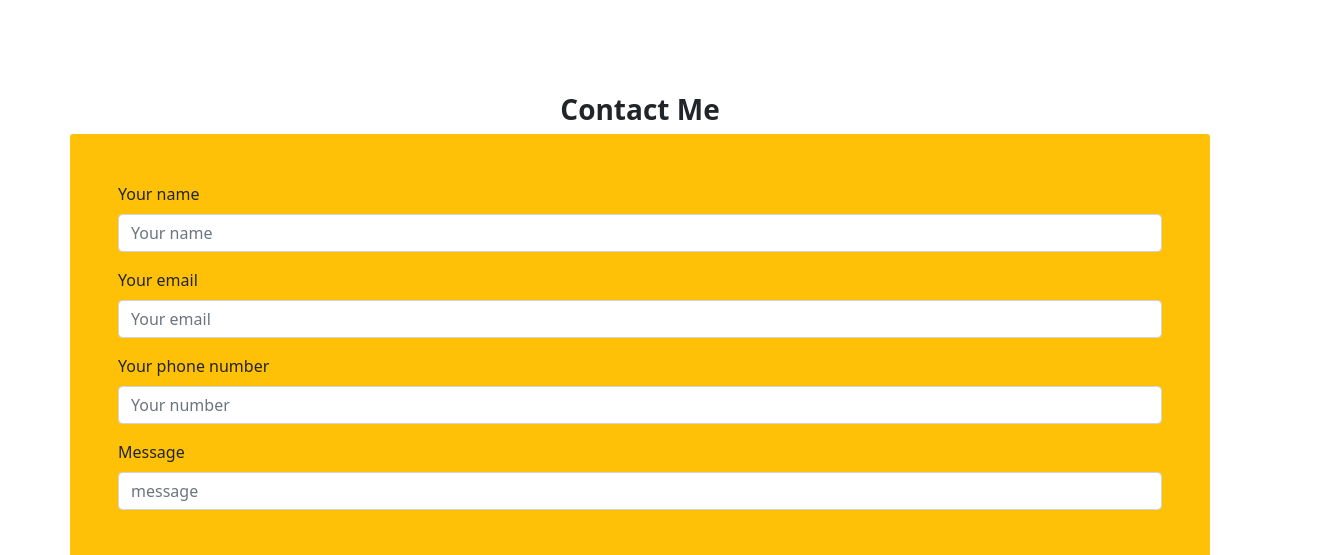
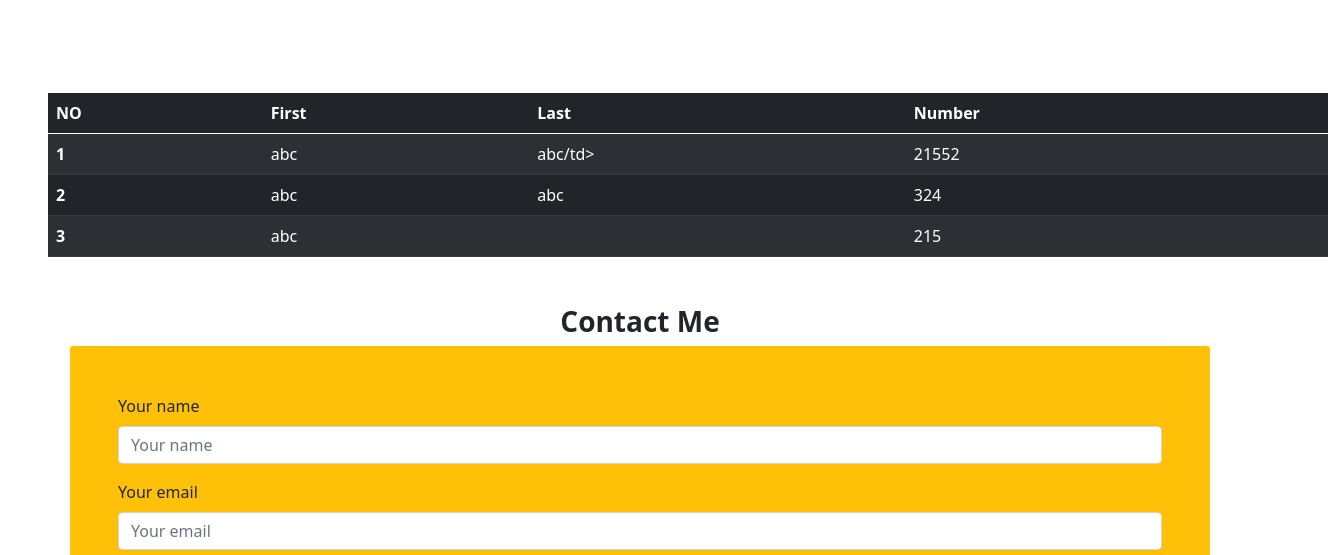
Before and after one commit to alaminsof/portfolio-website-design, a plain HTML site: page index.html in a window 1280 px wide. Shown: the part 1675-2230 px from the top of the page, 1328 px wide, since content can reach past the window. Drawn offline with nearby package versions, Linux system fonts and the light colour scheme.

Commit message:
version-2 table add

```diff
--- a/index.html
+++ b/index.html
@@ -137,6 +137,39 @@
         </div>
        </section>
 
+
+       <!-- table section start -->
+       <table class="table table-dark table-striped m-5">
+        <thead>
+          <tr>
+            <th scope="col">NO</th>
+            <th scope="col">First</th>
+            <th scope="col">Last</th>
+            <th scope="col">Number</th>
+          </tr>
+        </thead>
+        <tbody>
+          <tr>
+            <th scope="row">1</th>
+            <td>abc</td>
+            <td>abc/td>
+            <td>21552</td>
+          </tr>
+          <tr>
+            <th scope="row">2</th>
+            <td>abc</td>
+            <td>abc</td>
+            <td>324</td>
+          </tr>
+          <tr>
+            <th scope="row">3</th>
+            <td colspan="2">abc</td>
+            <td>215</td>
+
+          </tr>
+        </tbody>
+      </table>
+
        <!-- section: Contact form  -->
         <section id="contact">
           <div class="container ">
```
